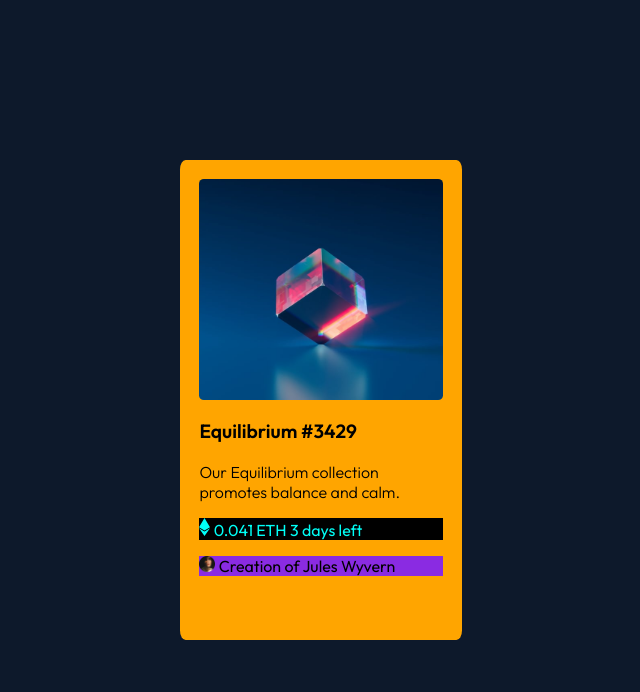
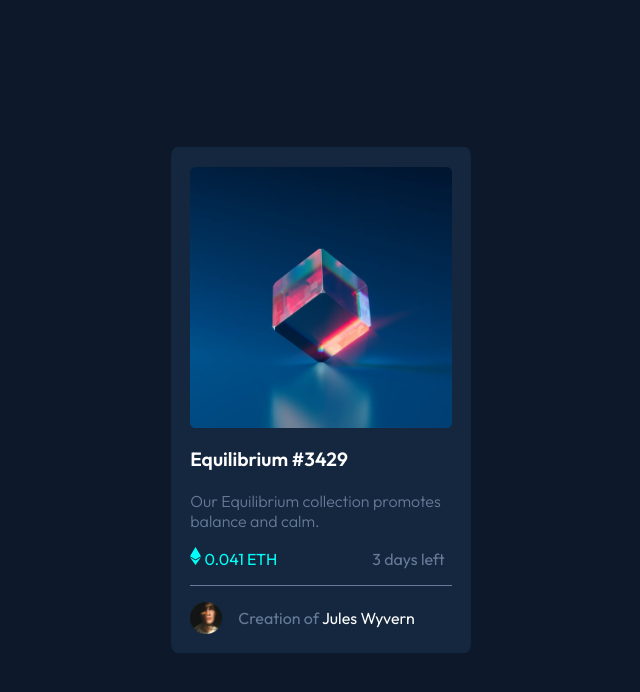
Before and after one commit to VMH1225/FrontEndMentor, a plain HTML site: page nft-preview-card-component-main/index.html in a window 1280 px wide. Shown: the whole page, without its empty margins (319-959 px from the left). Drawn offline with Linux system fonts and the light colour scheme.

Commit message:
layout complete

```diff
--- a/nft-preview-card-component-main/css/style.css
+++ b/nft-preview-card-component-main/css/style.css
@@ -14,20 +14,18 @@ body{
 }
 
 main{
+    min-width: 300px;
+    min-height: 450px;
     display: flex;
     flex-direction: column;
-    background-color: orange;
+    background-color: #15273f;
     border-radius: 2%;
-    width: 22%;
-    height: 60%;
-    padding: 1.5%;
-}
-footer{
-    background-color: blueviolet;
+    width: 20%;
+    padding: 1.2em;
 }
 
 footer > img{
-    height: 1em;
+    height: 2em;
 }
 .mainImage{
     border-radius: 2%;
@@ -36,17 +34,38 @@ footer > img{
 }
 
 div{
-    background-color: black;
     color: hsl(178, 100%, 50%);
     margin: 0 0 1em 0;
+    padding-bottom: 1em;
+    border-bottom: solid #667b98 1px;
+}
+
+#days{
+    margin: 0 0 0 35%;
+    color: #667b98;
 }
 h1{
     font-size: 1.2em;
     margin: 1em 0;
     font-weight: 600;
+    color: white;
 }
-p{
+footer{
+    display: flex;
+    justify-content: flex-start;
+    align-items: center;
+}
+footer > p{
+    margin-left: 1em;
+    color: #667b98;
+}
+h1 + p{
     margin: 0 0 1em 0;
     font-size: 1em;
     font-weight: 300;
+    color: #667b98;
 }
+
+p > span{
+    color: white;
+}
--- a/nft-preview-card-component-main/index.html
+++ b/nft-preview-card-component-main/index.html
@@ -21,12 +21,12 @@
     <div>
       <svg width="11" height="18" xmlns="http://www.w3.org/2000/svg"><path d="M11 10.216 5.5 18 0 10.216l5.5 3.263 5.5-3.262ZM5.5 0l5.496 9.169L5.5 12.43 0 9.17 5.5 0Z" fill="#00FFF8"/></svg>
         <span> 0.041 ETH </span>
-        <span> 3 days left </span>
+        <span id="days"> 3 days left </span>
     </div>
 
     <footer>
       <img class="avatar" src="images\image-avatar.png" alt="Jules Wyvern image avatar">
-      <span> Creation of Jules Wyvern </span>
+      <p> Creation of <span> Jules Wyvern </span> </p>
     </footer>
 </main>
 
```
